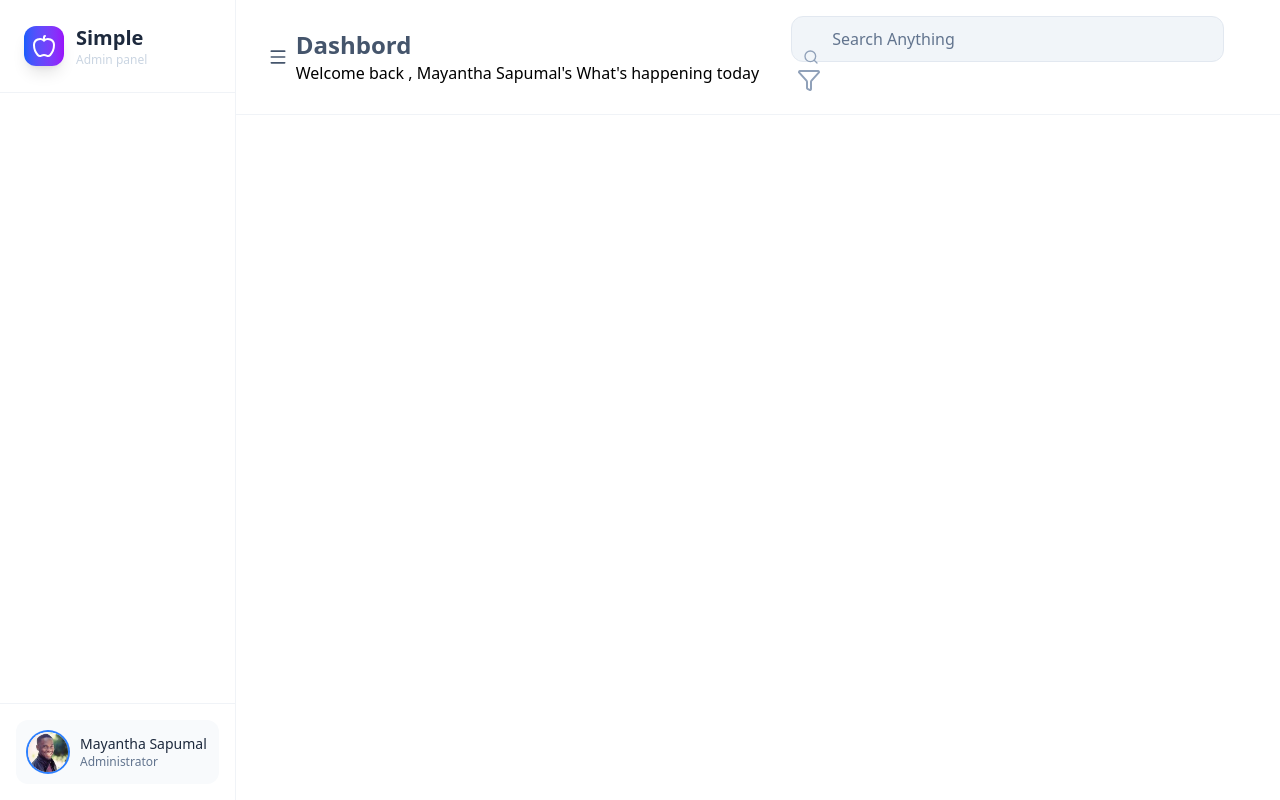
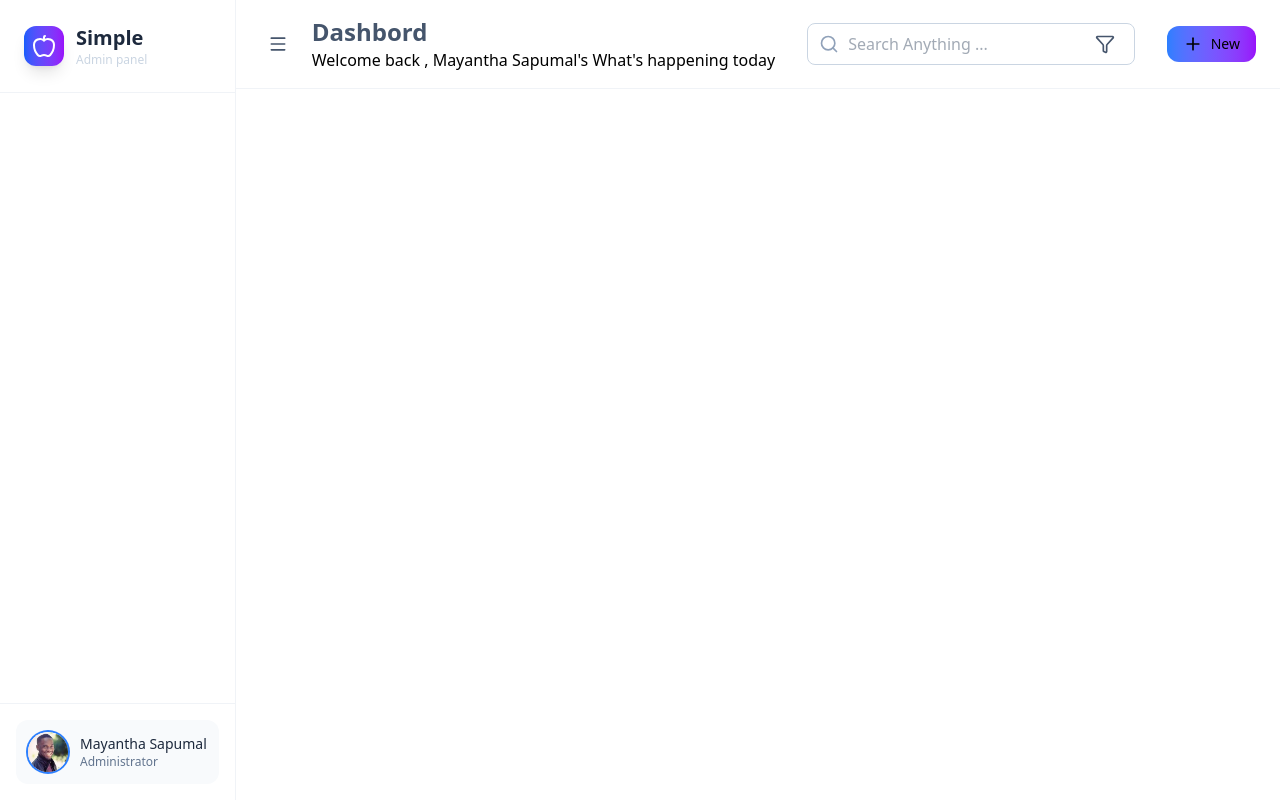
Before and after one commit to MayanthaS/React_Dashbord_Template, a React (Vite) app: page / in a window 1280 px wide. Built offline with nearby package versions, Linux system fonts and the light colour scheme.

Commit message:
aded the header add button

```diff
--- a/src/components/Layout/Header.jsx
+++ b/src/components/Layout/Header.jsx
@@ -1,42 +1,54 @@
-import React from 'react'
-import { Filter, Menu,Search } from 'lucide-react'
+import React from "react";
+import { Filter, Menu, Plus, Search } from "lucide-react";
 function Header() {
   return (
-    <div className='bg-white/80 dark:bg-slate-900/80  backdrop-blur-xl border-b
-    border-slate-200/50 dark:border-slate-700/50 px-6 py-4'>
-        <div className='flex item-center justify-between '>
+    <div
+      className="bg-white/80 dark:bg-slate-900/80  backdrop-blur-xl border-b
+    border-slate-200/50 dark:border-slate-700/50 px-6 py-4"
+    >
+      <div className="flex item-center justify-between ">
         {/* Left section*/}
-            <div className='flex items-center space-x -4 '>
-                <button className='p-2 rounded-lg text-slate-600 dark:text-slate-300'>
-                    <Menu className="w-5 h-5 "/>
-
+        <div className="flex items-center space-x-4">
+          <button className="p-2 rounded-lg text-slate-600 dark:text-slate-300">
+            <Menu className="w-5 h-5 " />
           </button>
-                <div className='hidden md:block'>
-                    <h1 className='text-2xl font-black text-slate-600 dark:text-slate-300'>Dashbord</h1>
-                 <p className=''>Welcome back , Mayantha Sapumal's What's happening today</p>
+          <div className="hidden md:block">
+            <h1 className="text-2xl font-black text-slate-600 dark:text-slate-300">
+              Dashbord
+            </h1>
+            <p className="">
+              Welcome back , Mayantha Sapumal's What's happening today
+            </p>
           </div>
         </div>
-            {/*Center */}
-            <div className="flex-1 max-w-md mx-8">
-                <div className="relative">
-                    <Search className="w-4 h-4 absolute left-3 top-1/2 trasform -translate-y-1/2 text-slate-400"/>
+        {/* Middle section*/}
+        <div className="flex-1  max-w-md mx-8  my-auto ">
+          <div className="relative ">
+                <Search className="w-5 h-5 absolute left-3 top-1/2 transform -translate-y-1/2 text-slate-400" />
                 <input
-                    type='text'
-                    placeholder='Search Anything'
-                    className='w-full pl-10 pr-4 py-2.5  bg-slate-100 dark:bg-slate-800 border
-                    border-slate-200 dark:border-slate-500 rounded-xl text-slate-800 dark:text-white placeholder-slate-500 focus:outline-none focus:ring-2 focus:ring-blue-500 focus:border-transparent transition-all'/>
-                    <button className='absuolute right-2 top-1/2 transform-translate-y-1/2  p-1.5  text-slate-400 hover:text-slate-600  dark:hover:text-slate-300'>
-                     <Filter/>
+                type="text"
+                placeholder="Search Anything ..."
+                className="w-full  pl-10 pr-4 py-2 rounded-lg border
+                            border-slate-300 dark:border-slate-700 bg-white/80 dark:bg-slate-800/80
+                            text-slate-600 dark:text-slate-300 focus:outline-none
+                            focus:ring-2 focus:ring-blue-500 focus:border-transparent"
+                />
+                <button className="absolute right-3 top-1/2 p-2 rounded-lg transform -translate-y-1/2 text-slate-600 dark:text-slate-300">
+                    <Filter className="w-5 h-5  " />
                 </button>
-
-                </div>
-
           </div>
         </div>
-
-
+        {/* Right section*/}
+        <div className="flex items-center space-x-3">
+            {/*Quick Actions */}
+            <button className="hidden lg:flex  items-center space-x-2  py-2 px-4 bg-gradient-to-r from-blue-500 to-purple-600  text-while rounded-xl hover:shadow-lg transition-all">
+                <Plus className="w-5 h-5 "/>
+                <span className="text-sm  font-medium ">New</span>
+            </button>
         </div>
-  )
+      </div>
+    </div>
+  );
 }
 
-export default Header
+export default Header;
```
Lines whose indentation alone changed are shown as unchanged.
